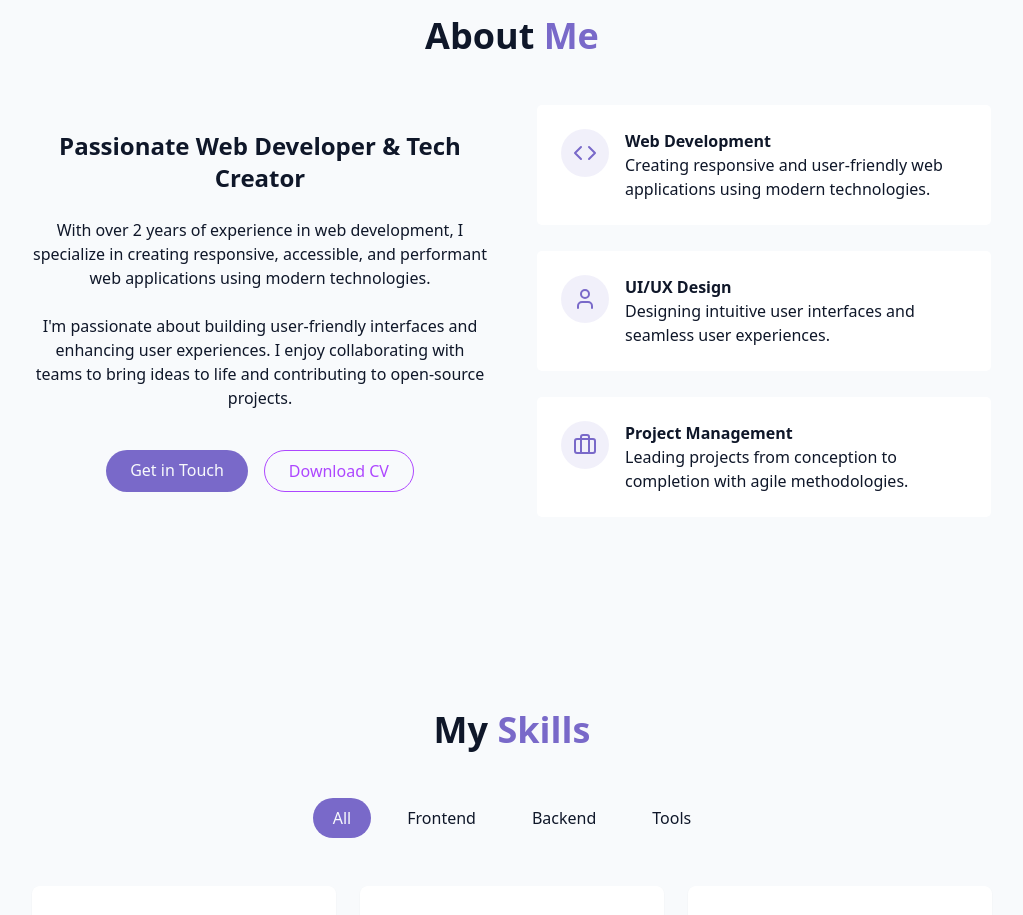
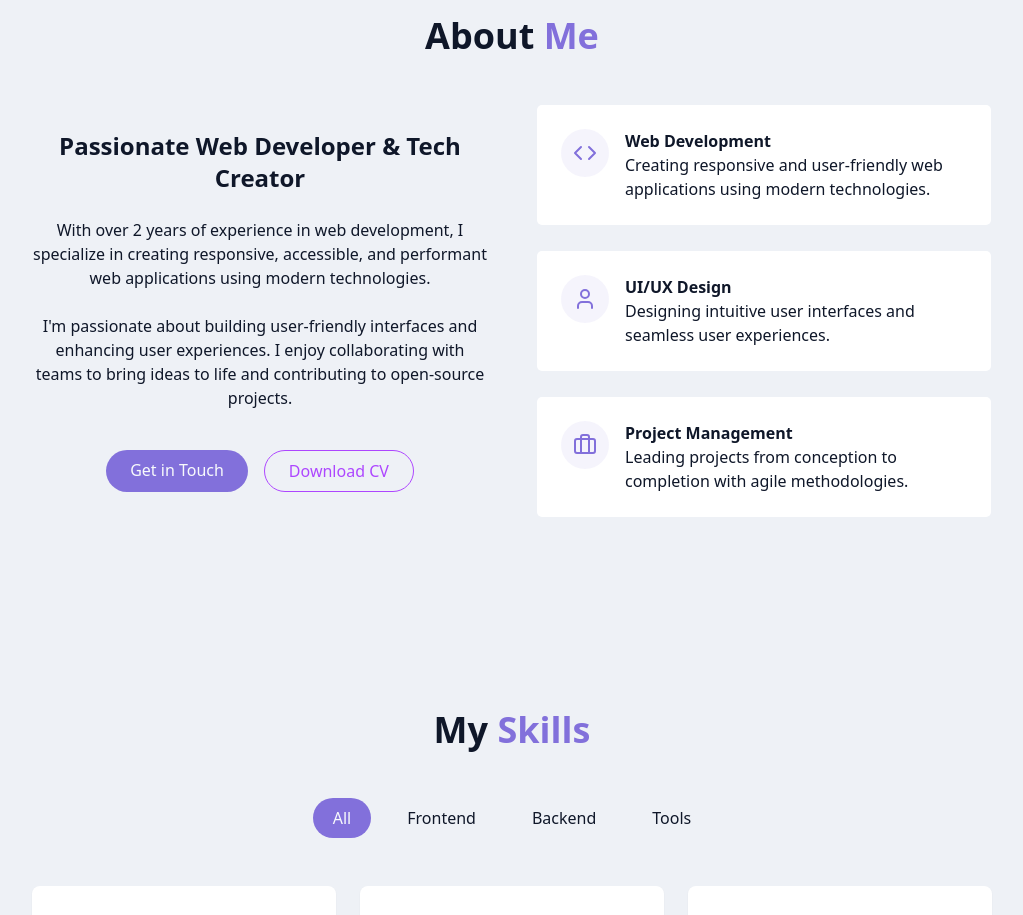
Before and after one commit to Kyaa-A/Portfolio, a React (Vite) app: page / in a window 1280 px wide. Shown: the part 880-1795 px from the top of the page, without its empty margins (128-1151 px from the left). Built offline with nearby package versions, Linux system fonts and the light colour scheme.

Commit message:
Some Changes

```diff
--- a/src/components/Footer.jsx
+++ b/src/components/Footer.jsx
@@ -10,7 +10,7 @@ export const Footer = () => {
       </p>
       <a
         href="#hero"
-        className="p-2 rounded-full transition-colors bg-primary/10 hover:bg-primary/20 text-primary-custom"
+        className="p-2 rounded-full transition-colors text-primary-custom bg-purple-500/10 hover:bg-purple-500/20"
       >
         <ArrowUp size={20} />
       </a>
--- a/src/components/HeroSection.jsx
+++ b/src/components/HeroSection.jsx
@@ -33,9 +33,7 @@ export const HeroSection = () => {
         </div>
       </div>
 
-      <div
-        className="flex absolute bottom-8 left-1/2 flex-col items-center animate-bounce transform -translate-x-1/2"
-      >
+      <div className="flex absolute bottom-8 left-1/2 flex-col items-center animate-bounce transform -translate-x-1/2">
         <span className="mb-2 text-sm text-muted-foreground"> Scroll </span>
         <ArrowDown className="w-5 h-5 text-primary-custom" />
       </div>
--- a/src/components/ProjectsSection.jsx
+++ b/src/components/ProjectsSection.jsx
@@ -78,14 +78,14 @@ export const ProjectsSection = () => {
                     <a
                       href={project.demoUrl}
                       target="_blank"
-                      className="transition-colors duration-300 text-foreground/80 hover:text-primary"
+                      className="transition-colors duration-300 text-foreground/80 hover:text-primary-custom"
                     >
                       <ExternalLink size={20} />
                     </a>
                     <a
                       href={project.githubUrl}
                       target="_blank"
-                      className="transition-colors duration-300 text-foreground/80 hover:text-primary"
+                      className="transition-colors duration-300 text-foreground/80 hover:text-primary-custom"
                     >
                       {" "}
                       <Github size={20} />
--- a/src/components/ThemeToggle.jsx
+++ b/src/components/ThemeToggle.jsx
@@ -32,14 +32,17 @@ export const ThemeToggle = () => {
     <button
       onClick={toggleTheme}
       className={cn(
-        "fixed max-sm:hidden top-5 right-5 z-50 p-2 rounded-full transition-colors duration-300",
-        "focus:outlin-hidden"
+        "fixed top-3 right-5 z-50 p-2 rounded-full transition-colors duration-300 max-sm:hidden",
+        "focus:outline-none",
+        isDarkMode
+          ? "backdrop-blur-sm bg-background/80"
+          : "backdrop-blur-sm bg-background/60 hover:bg-background/80"
       )}
     >
       {isDarkMode ? (
-        <Sun className="h-6 w-6 text-yellow-300" />
+        <Sun className="w-6 h-6 text-yellow-300" />
       ) : (
-        <Moon className="h-6 w-6 text-blue-900" />
+        <Moon className="w-6 h-6 text-blue-900" />
       )}
     </button>
   );
--- a/src/index.css
+++ b/src/index.css
@@ -64,17 +64,18 @@
 
 @layer base {
   :root {
-    --background: 210 40% 98%;
+    /* Light theme variables */
+    --background: 220 30% 95%; /* Light gray background */
     --foreground: 222 47% 11%;
 
     --card: 0 0% 100%;
 
-    --primary: 250 47% 60%;
+    --primary: 250 60% 65%;
     --primary-foreground: 210 40% 98%;
 
-    --border: 214 32% 91%;
+    --border: 214 32% 85%;
 
-    --primary-bg-opacity: 250 47% 60% / 0.1;
+    --primary-bg-opacity: 250 60% 65% / 0.08;
   }
 
   .dark {
@@ -179,3 +180,7 @@
 .hover\:text-primary-custom:hover {
   color: hsl(var(--primary));
 }
+
+.hover\:bg-primary-custom:hover {
+  background-color: hsl(var(--primary));
+}
```
